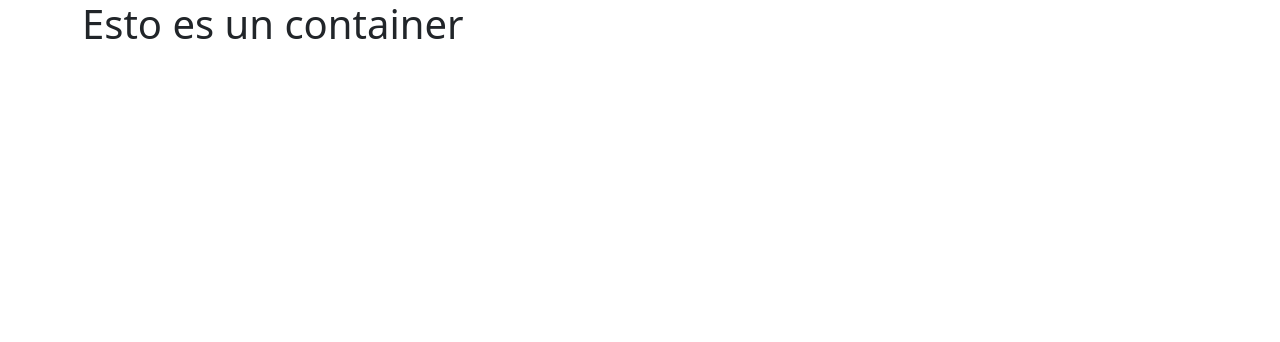
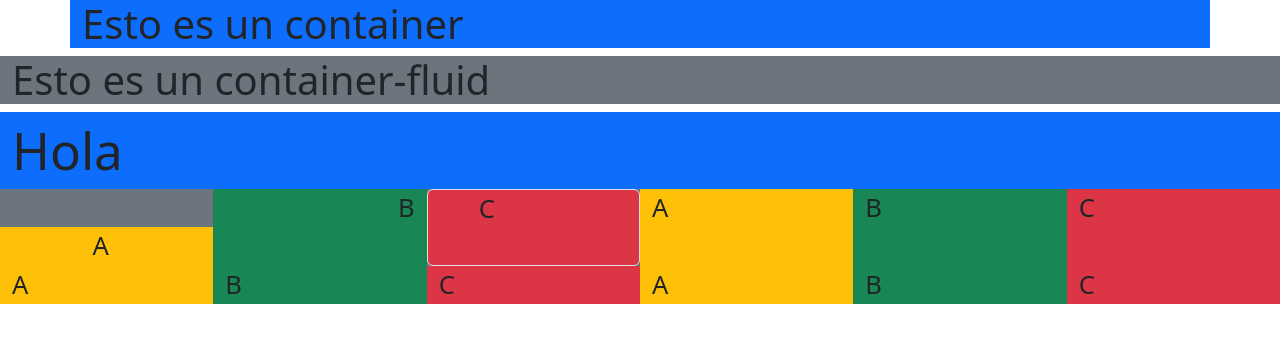
Before and after one commit to evivanco/dwm4, a plain HTML site: page index.html in a window 1280 px wide. Drawn offline with nearby package versions, Linux system fonts and the light colour scheme.

Commit message:
Primer Bootstrap V2

```diff
--- a/index.html
+++ b/index.html
@@ -9,9 +9,30 @@
         <script src="https://cdn.jsdelivr.net/npm/bootstrap@5.3.3/dist/js/bootstrap.bundle.min.js"></script>
     </head>
     <body>
-        <div class="container">
+        <div class="container bg-primary">
             <h1>Esto es un container</h1>
         </div>
-        <div class="container-fluid"></div>
+        <div class="container-fluid bg-secondary">
+            <h1>Esto es un container-fluid</h1>
+        </div>
+        <div class="container-fluid bg-secondary">
+            <div class="row">
+                <div class="col-12 bg-primary" style="font-size:4vw;">Hola</div>
+            </div>
+            <div class="row">
+                <div class="col-12 col-sm-6 col-md-4 col-lg-3 col-xl-2 col-xxl-1 bg-warning d-flex justify-content-center" style="font-size:2vw; padding-left:0; margin-top:3vw;">A</div>
+                <div class="col-12 col-sm-6 col-md-4 col-lg-3 col-xl-2 col-xxl-1 bg-success d-flex justify-content-end" style="font-size:2vw;">B</div>
+                <div class="col-12 col-sm-6 col-md-4 col-lg-3 col-xl-2 col-xxl-1 bg-danger border rounded" style="font-size:2vw; padding-left:4vw">C</div>
+                <div class="col-12 col-sm-6 col-md-4 col-lg-3 col-xl-2 col-xxl-1 bg-warning" style="font-size:2vw;">A</div>
+                <div class="col-12 col-sm-6 col-md-4 col-lg-3 col-xl-2 col-xxl-1 bg-success" style="font-size:2vw;">B</div>
+                <div class="col-12 col-sm-6 col-md-4 col-lg-3 col-xl-2 col-xxl-1 bg-danger" style="font-size:2vw;">C</div>
+                <div class="col-12 col-sm-6 col-md-4 col-lg-3 col-xl-2 col-xxl-1 bg-warning" style="font-size:2vw;">A</div>
+                <div class="col-12 col-sm-6 col-md-4 col-lg-3 col-xl-2 col-xxl-1 bg-success" style="font-size:2vw;">B</div>
+                <div class="col-12 col-sm-6 col-md-4 col-lg-3 col-xl-2 col-xxl-1 bg-danger" style="font-size:2vw;">C</div>
+                <div class="col-12 col-sm-6 col-md-4 col-lg-3 col-xl-2 col-xxl-1 bg-warning" style="font-size:2vw;">A</div>
+                <div class="col-12 col-sm-6 col-md-4 col-lg-3 col-xl-2 col-xxl-1 bg-success" style="font-size:2vw;">B</div>
+                <div class="col-12 col-sm-6 col-md-4 col-lg-3 col-xl-2 col-xxl-1 bg-danger" style="font-size:2vw;">C</div>
+            </div>
+        </div>
     </body>
 </html>
```
